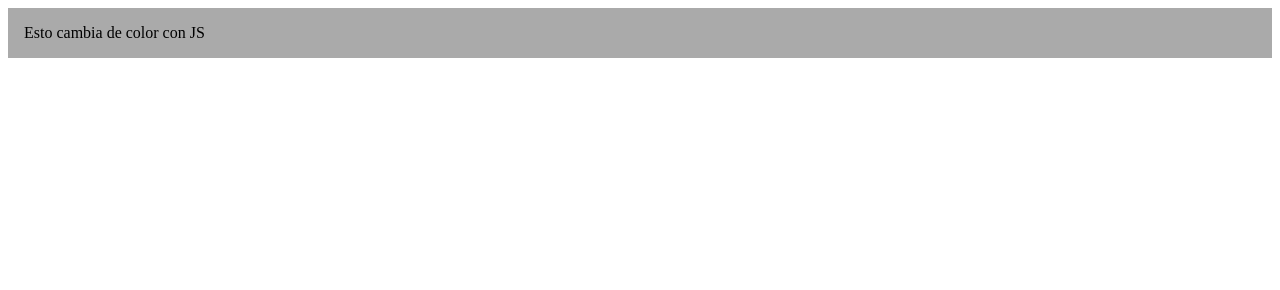
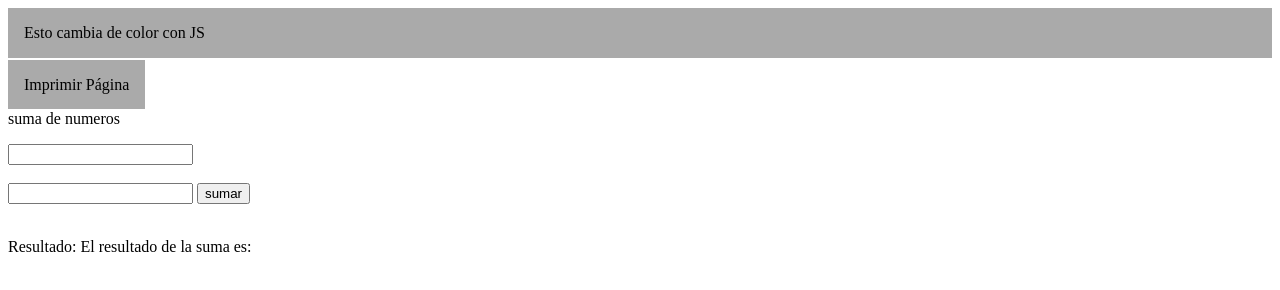
Before and after one commit to 44685740-1/Apuntes-Codo-a-Codo, a plain HTML site: page JavaScript/index.html in a window 1280 px wide. Drawn offline with Linux system fonts and the light colour scheme.

Commit message:
agrego dos archivos javascript

```diff
--- a/JavaScript/index.html
+++ b/JavaScript/index.html
@@ -9,9 +9,24 @@
     <title>Practica JavaSacript 1</title>
 </head>
 <body>
+    <!-- ejemplo de eventos -->
     <div onmouseover="CambiarColor()" onmouseleave="VueltaColor()" class="contenedor" id="OnMouseColor"> Esto cambia de color con JS</div>
+    <br>
+    <span class="contenedor" onclick="imprimir();">Imprimir Página</span>
 
+    <!-- ejemplo de suma y resta -->
+    <!-- hay que usar alt + 96 para las comillas que te permiten usar el $ y que imprima las variables -->
 
+    <p>suma de numeros</p>
+    <input type="number" name="" id="a">
+    <br><br>
+    <input type="number" name="" id="b">
+    <button onclick="sumar()">sumar</button>
+    <br><br>
+    <p>Resultado:
+    <span id="ResultadoSuma">El resultado de la suma es: </span>
+
+    </p>
     <script src="js/app.js"></script>
 </body>
 </html>
--- a/JavaScript/js/app.js
+++ b/JavaScript/js/app.js
@@ -7,3 +7,18 @@ function VueltaColor() {
     document.getElementById("OnMouseColor").style.backgroundColor ="#aaa";
 
 }
+
+function imprimir() {
+    window.print();
+}
+
+
+// hay que usar alt + 96 para las comillas que te permiten usar el $ y que imprima las variables
+
+function sumar() {
+    var a = document.getElementById("a").value;
+    var b = document.getElementById("b").value;
+
+    var result = parseFloat(a) + parseFloat(b);
+    document.getElementById("ResultadoSuma").innerHTML = `<span style= 'color=red'> la resta de ${a} - ${b} = ${result}`;
+}
```
